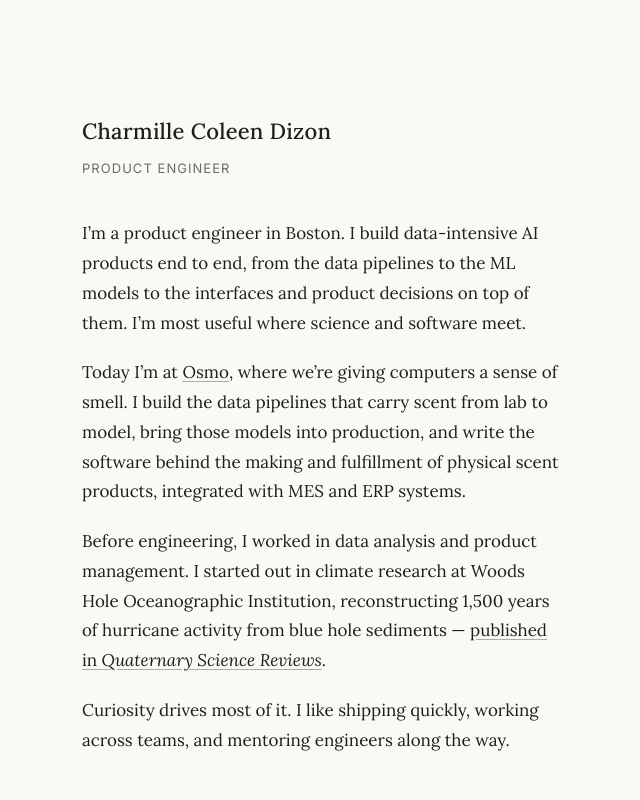
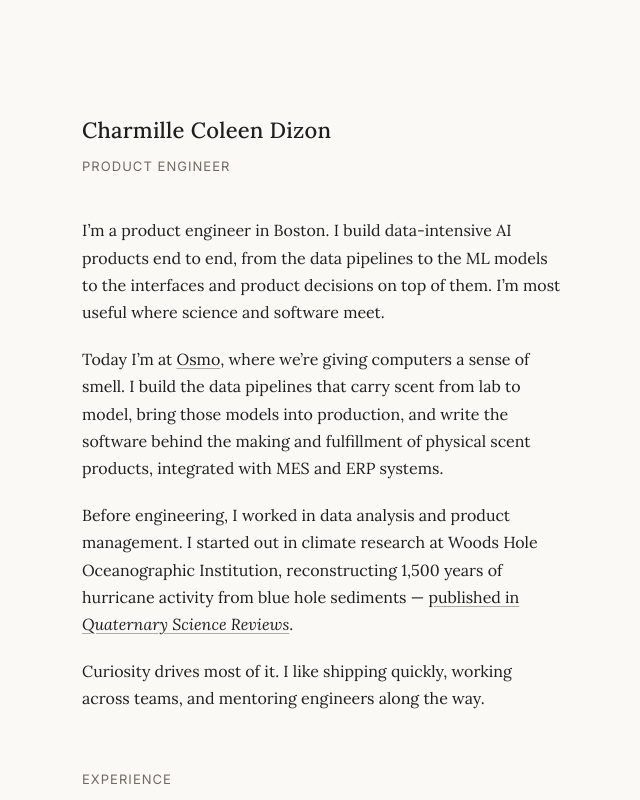
Before and after one commit to cdizon239/charmille, a React (Vite) app: page / in a window 1280 px wide. Shown: the top 800 px of the page, without its empty margins (318-958 px from the left). Built offline with nearby package versions, Linux system fonts and the light colour scheme.

Commit message:
Reduce base font size

```diff
--- a/src/index.css
+++ b/src/index.css
@@ -28,8 +28,8 @@ body {
   background: var(--bg);
   color: var(--ink);
   font-family: "Lora", Georgia, serif;
-  font-size: 1.0625rem;
-  line-height: 1.75;
+  font-size: 1rem;
+  line-height: 1.7;
   min-height: 100svh;
 }
 
```
